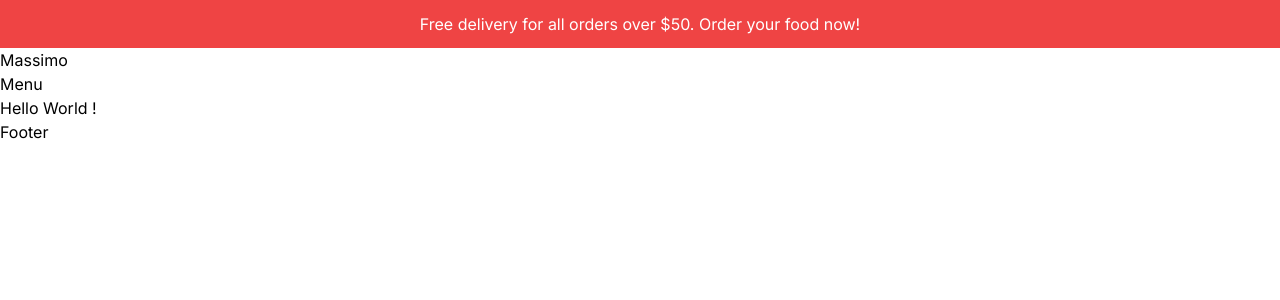
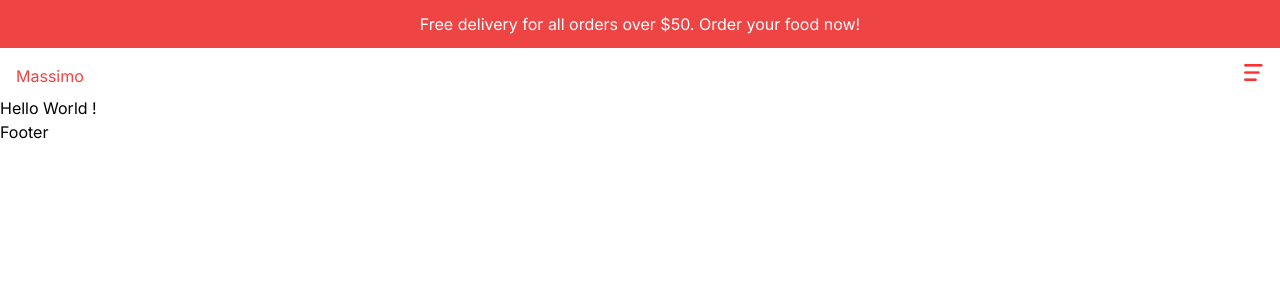
Before and after one commit to walass1980/FoodOrdering-fronend, a Next.js app: page / in a window 1280 px wide. Shown: the top 300 px of the page. Built offline with nearby package versions, Linux system fonts and the light colour scheme.

Commit message:
update navbar

```diff
--- a/src/components/Menu.tsx
+++ b/src/components/Menu.tsx
@@ -1,8 +1,11 @@
+import Image from 'next/image'
 import React from 'react'
 
 const Menu = () => {
   return (
-    <div>Menu</div>
+    <div>
+        <Image src="/open.png" alt='' width={20} height={20}/>
+    </div>
   )
 }
 
--- a/src/components/Navbar.tsx
+++ b/src/components/Navbar.tsx
@@ -4,7 +4,7 @@ import Menu from './Menu'
 
 const Navbar = () => {
   return (
-    <div>
+    <div className='h-12 text-red-500 p-4 flex justify-between'>
       {/*LOGO*/}
       <div>
         <Link href="/">Massimo</Link>
```
